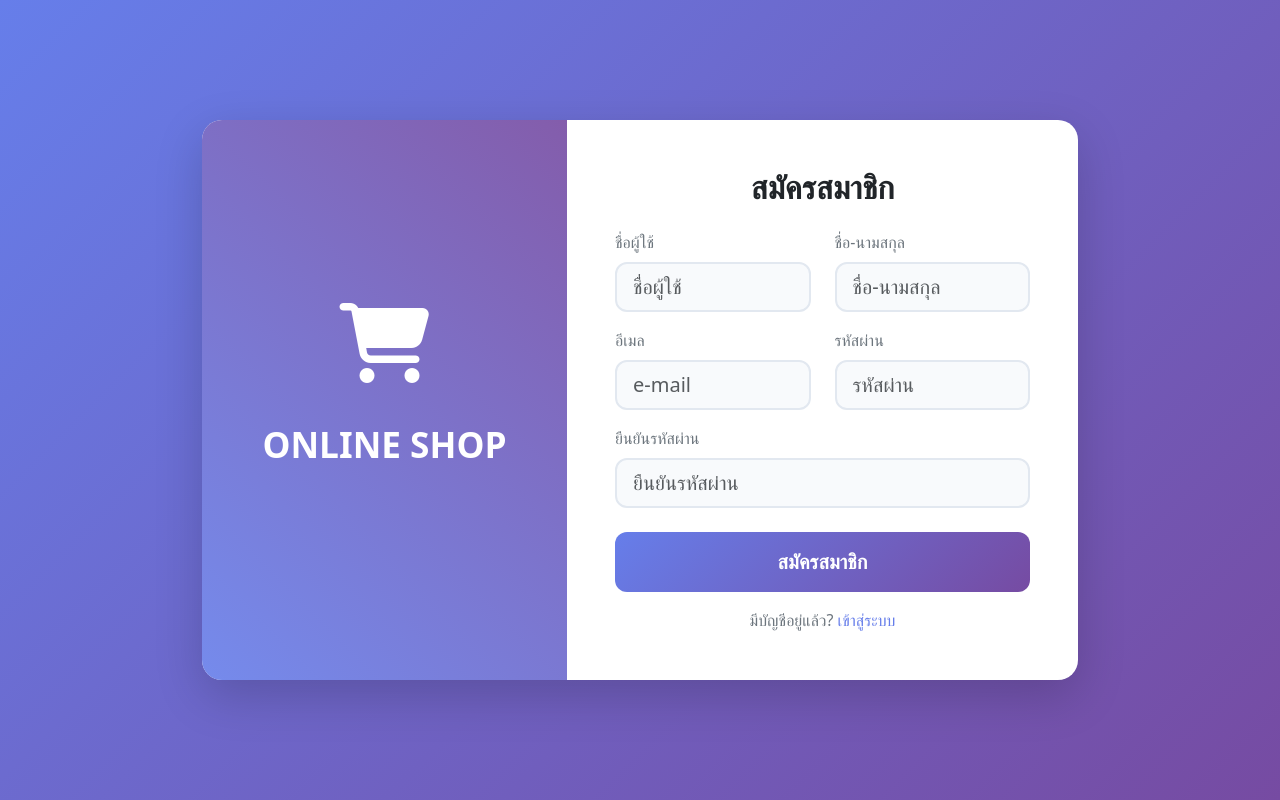
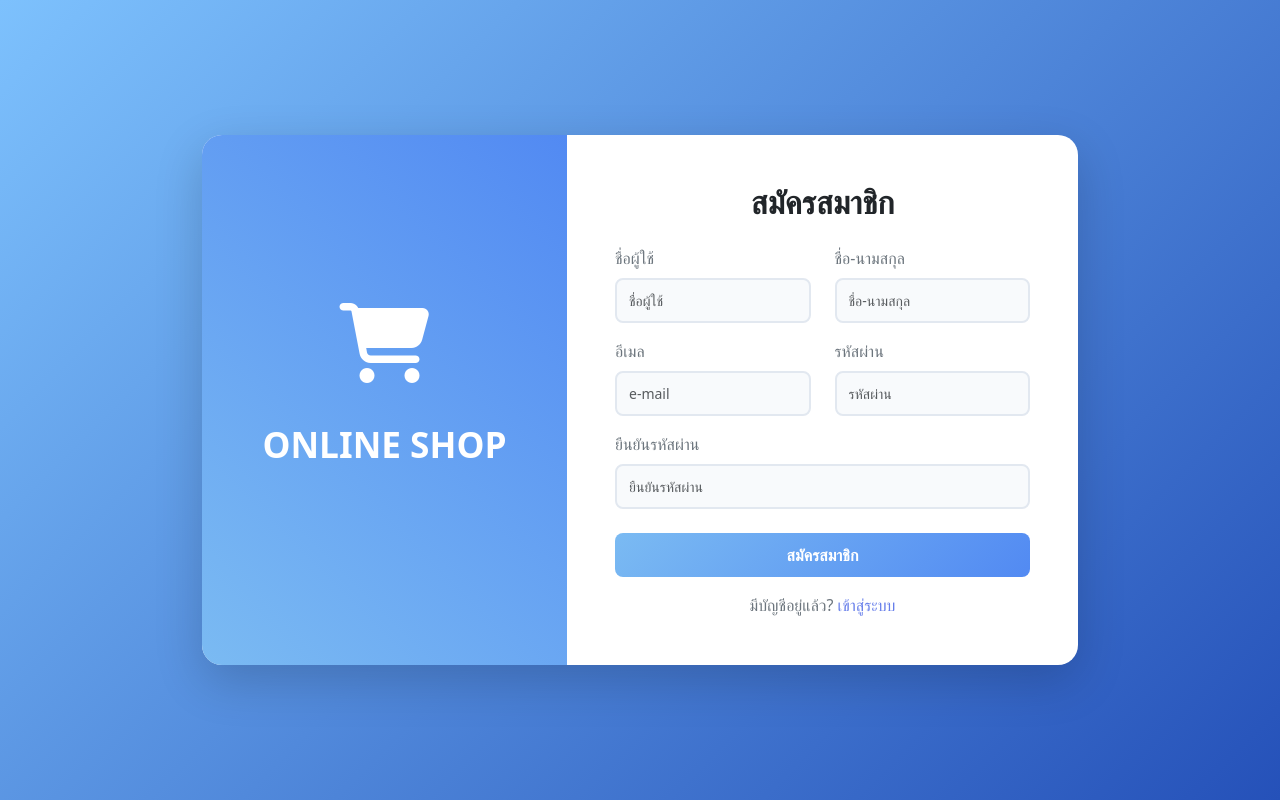
Before and after one commit to wannachaikung/online-shop, a PHP site: page /register.php in a window 1280 px wide. Run offline with PHP 8.4, Linux system fonts and the light colour scheme.

Commit message:
edit color

```diff
--- a/register.php
+++ b/register.php
@@ -28,7 +28,7 @@
     <link href="https://cdn.jsdelivr.net/npm/bootstrap@5.3.7/dist/css/bootstrap.min.css" rel="stylesheet">
     <link href="https://cdnjs.cloudflare.com/ajax/libs/font-awesome/6.4.0/css/all.min.css" rel="stylesheet">
 </head>
-<body style="background: linear-gradient(135deg, #667eea 0%, #764ba2 100%); min-height: 100vh;">
+<body style="background: linear-gradient(135deg, #7dc1fdff 0%, #2551b9ff 100%); min-height: 100vh;">
     <div class="container-fluid d-flex align-items-center justify-content-center min-vh-100 py-4">
         <div class="row w-100" style="max-width: 900px;">
             <div class="col-12">
@@ -36,12 +36,12 @@
                     <div class="row g-0">
                         <!-- Left Panel -->
                         <div class="col-lg-5 text-white text-center d-flex flex-column justify-content-center p-5"
-                             style="background: linear-gradient(45deg, rgba(102, 126, 234, 0.9), rgba(118, 75, 162, 0.9));">
+                             style="background: linear-gradient(45deg, rgba(108, 179, 241, 0.9), rgba(63, 125, 241, 0.9));">
                             <div class="mb-4">
                                 <i class="fas fa-shopping-cart display-1 mb-3"></i>
                             </div>
                             <h2 class="fw-bold mb-3" style="font-size: 2.2rem;">ONLINE SHOP</h2>
-                            <p class="lead" style="opacity: 0.95;">   </p>
+                            <p class="lead" style="opacity: 0.95;"> </p>
                         </div>
 
                         <!-- Right Panel -->
@@ -51,42 +51,42 @@
                                 <div class="row">
                                     <div class="col-md-6 mb-3">
                                         <label for="username" class="form-label fw-medium text-secondary">ชื่อผู้ใช้</label>
-                                        <input type="text" name="username" id="username" class="form-control form-control-lg"
+                                        <input type="text" name="username" id="username" class="form-control"
                                                placeholder="ชื่อผู้ใช้" required
-                                               style="border-radius: 12px; border: 2px solid #e2e8f0; background: #f8fafc;">
+                                               style="border-radius: 8px; border: 2px solid #e2e8f0; background: #f8fafc; padding: 10px 12px; font-size: 14px;">
                                     </div>
                                     <div class="col-md-6 mb-3">
                                         <label for="fullname" class="form-label fw-medium text-secondary">ชื่อ-นามสกุล</label>
-                                        <input type="text" name="fullname" id="fullname" class="form-control form-control-lg"
+                                        <input type="text" name="fullname" id="fullname" class="form-control"
                                                placeholder="ชื่อ-นามสกุล" required
-                                               style="border-radius: 12px; border: 2px solid #e2e8f0; background: #f8fafc;">
+                                               style="border-radius: 8px; border: 2px solid #e2e8f0; background: #f8fafc; padding: 10px 12px; font-size: 14px;">
                                     </div>
                                 </div>
 
                                 <div class="row">
                                     <div class="col-md-6 mb-3">
                                         <label for="e-mail" class="form-label fw-medium text-secondary">อีเมล</label>
-                                        <input type="email" name="e-mail" id="e-mail" class="form-control form-control-lg"
+                                        <input type="email" name="e-mail" id="e-mail" class="form-control"
                                                placeholder="e-mail" required
-                                               style="border-radius: 12px; border: 2px solid #e2e8f0; background: #f8fafc;">
+                                               style="border-radius: 8px; border: 2px solid #e2e8f0; background: #f8fafc; padding: 10px 12px; font-size: 14px;">
                                     </div>
                                     <div class="col-md-6 mb-3">
                                         <label for="password" class="form-label fw-medium text-secondary">รหัสผ่าน</label>
-                                        <input type="password" name="password" id="password" class="form-control form-control-lg"
+                                        <input type="password" name="password" id="password" class="form-control"
                                                placeholder="รหัสผ่าน" required
-                                               style="border-radius: 12px; border: 2px solid #e2e8f0; background: #f8fafc;">
+                                               style="border-radius: 8px; border: 2px solid #e2e8f0; background: #f8fafc; padding: 10px 12px; font-size: 14px;">
                                     </div>
                                 </div>
 
                                 <div class="mb-4">
                                     <label for="confirm_password" class="form-label fw-medium text-secondary">ยืนยันรหัสผ่าน</label>
-                                    <input type="password" name="confirm_password" id="confirm_password" class="form-control form-control-lg"
+                                    <input type="password" name="confirm_password" id="confirm_password" class="form-control"
                                            placeholder="ยืนยันรหัสผ่าน" required
-                                           style="border-radius: 12px; border: 2px solid #e2e8f0; background: #f8fafc;">
+                                           style="border-radius: 8px; border: 2px solid #e2e8f0; background: #f8fafc; padding: 10px 12px; font-size: 14px;">
                                 </div>
 
-                                <button type="submit" class="btn btn-lg w-100 text-white fw-semibold mb-3"
-                                        style="background: linear-gradient(135deg, #667eea 0%, #764ba2 100%); border: none; border-radius: 12px; padding: 15px;">
+                                <button type="submit" class="btn w-100 text-white fw-semibold mb-3"
+                                        style="background: linear-gradient(135deg, rgba(108, 179, 241, 0.9), rgba(63, 125, 241, 0.9) 100%); border: none; border-radius: 8px; padding: 10px;">
                                     สมัครสมาชิก
                                 </button>
 
```
